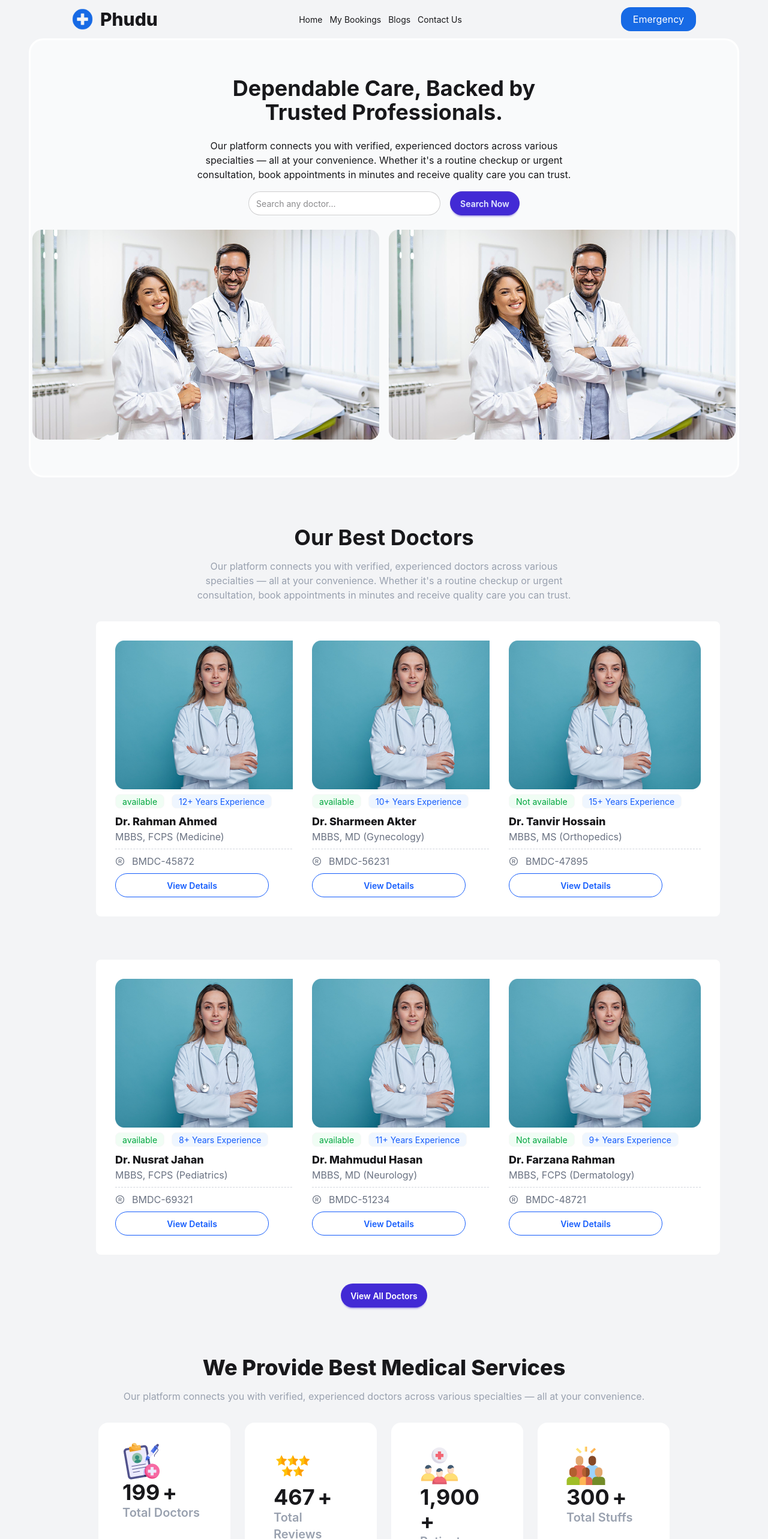
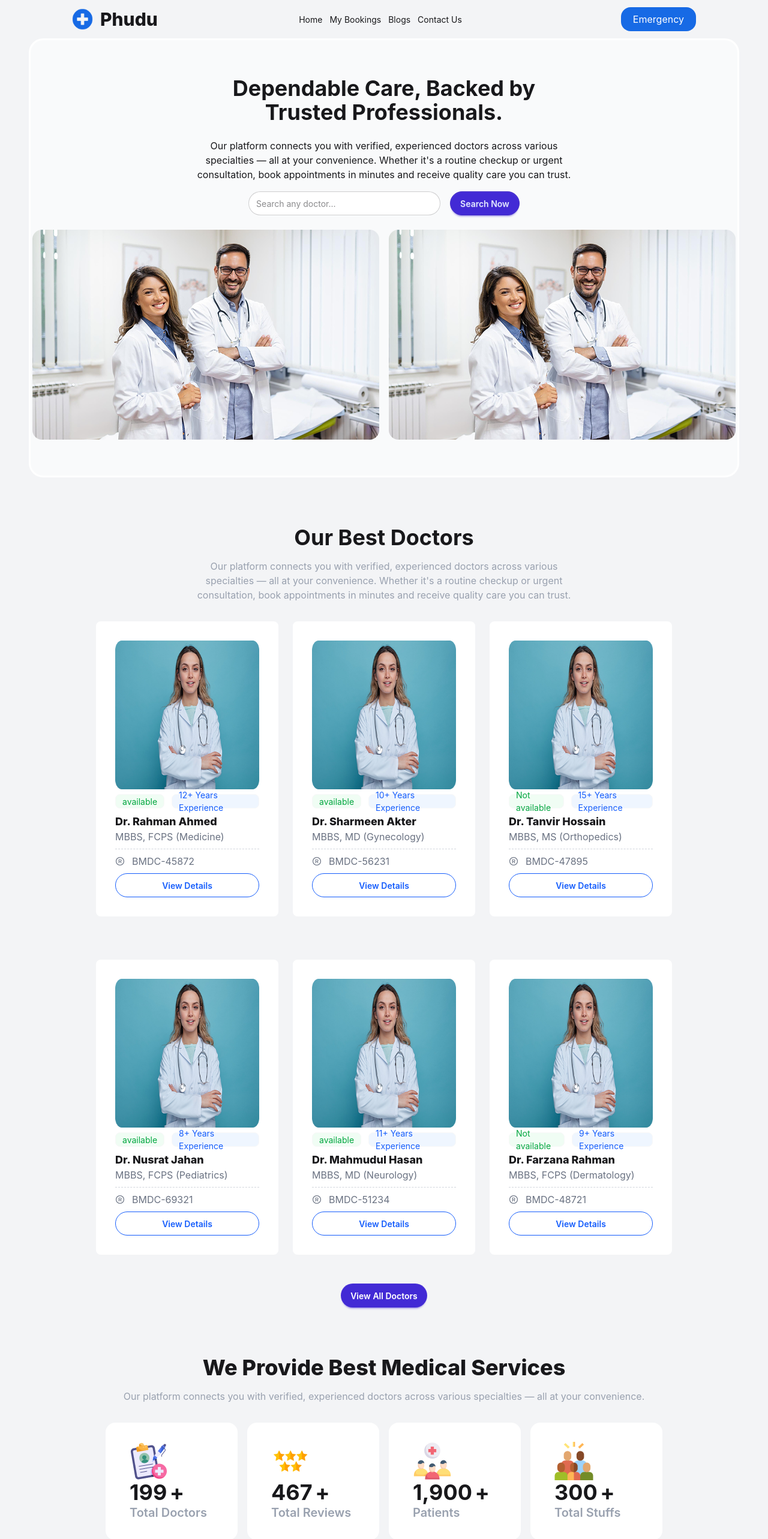
Before and after one commit to shompaaa/hospital-phudu, a React (Vite) app: page / in a window 1280 px wide. Shown: the top 2566 px of the page at 60% size. Built offline with nearby package versions, Linux system fonts and the light colour scheme.

Commit message:
make home page responsive for all device

```diff
--- a/src/components/Doctor/Doctor.jsx
+++ b/src/components/Doctor/Doctor.jsx
@@ -12,7 +12,7 @@ const Doctor = ({ doctor }) => {
   } = doctor;
   return (
 
-      <div className="card bg-white w-96 p-8 mb-12">
+      <div className="card bg-white p-8 mb-12">
         <figure>
           <img className="w-full h-62" src={image} alt="Doctor" />
         </figure>
@@ -35,6 +35,7 @@ const Doctor = ({ doctor }) => {
           </button>
         </div>
       </div>
+
   );
 };
 
--- a/src/components/Doctors/Doctors.jsx
+++ b/src/components/Doctors/Doctors.jsx
@@ -11,7 +11,7 @@ const visibleDoctors= showAll ? doctors : doctors.slice(0,6);
 
   return (
     // Title & Description
-    <div className="mx-40 mb-20">
+    <div className="lg:mx-40 mb-20">
       <div className="w-2/3 mx-auto text-center">
         <h2 className="text-4xl font-bold">Our Best Doctors</h2>
         <p className="text-gray-400 mt-4 mb-8">
--- a/src/components/Header/Navbar.jsx
+++ b/src/components/Header/Navbar.jsx
@@ -13,7 +13,7 @@ const Navbar = () => {
     </>
   );
   return (
-    <div className="navbar bg-gray-100 px-30">
+    <div className="navbar bg-gray-100 lg:px-30">
       <div className="navbar-start">
         <div className="dropdown">
           <div tabIndex={0} role="button" className="btn btn-ghost lg:hidden">
@@ -37,18 +37,19 @@ const Navbar = () => {
             tabIndex="-1"
             className="menu menu-sm dropdown-content bg-base-100 rounded-box z-1 mt-3 w-52 p-2 shadow"
           >
+            {links}
           </ul>
         </div>
         <div className="flex gap-3">
             <img width={35} src={logo} alt="Logo" />
-            <h2 className="text-3xl font-extrabold">Phudu</h2>
+            <h2 className="text-xl lg:text-3xl font-extrabold">Phudu</h2>
         </div>
       </div>
       <div className="navbar-center hidden lg:flex">
         <ul className="menu menu-horizontal px-1">{links}</ul>
       </div>
       <div className="navbar-end">
-        <a className="bg-[#176AE5] px-5 py-2 rounded-2xl text-white">Emergency</a>
+        <a className="bg-[#176AE5] px-3 lg:px-5 py-1 lg:py-2 rounded-2xl text-white">Emergency</a>
       </div>
     </div>
   );
--- a/src/components/Hero/Hero.jsx
+++ b/src/components/Hero/Hero.jsx
@@ -5,8 +5,8 @@ const Hero = () => {
   return (
     <>
     <div className="mb-20">
-      <div className="bg-gray-50 mx-12 px-40 py-15 text-center border-3 rounded-3xl border-white">
-        <div className="w-3/4 mx-auto">
+      <div className="bg-gray-50 lg:mx-12 px-1 py-2 lg:px-30 lg:py-15 text-center border-3 rounded-3xl border-white">
+        <div className="w-full md:w-2/3 mx-auto">
              <h1 className="text-4xl font-bold">
               Dependable Care, Backed by Trusted Professionals.
             </h1>
@@ -23,39 +23,11 @@ const Hero = () => {
               </label>
               <button className="btn btn-primary rounded-3xl">Search Now</button>
         </div>
-        <div className="flex gap-4 justify-center">
-            <img src={bannerImage} alt="" /><img src={bannerImage} alt="" />
+        <div className="flex flex-col md:flex-row gap-4 justify-center items-center">
+            <img className="w-full sm:w-3/4 md:w-4/9 lg:w-2/3 h-auto" src={bannerImage} alt="" /><img className="w-full sm:w-3/4 md:w-4/9 lg:w-2/3 h-auto" src={bannerImage} alt="" />
           </div>
       </div>
     </div>
-      {/* <div className=" bg-base-200">
-        <div className="-content text-center px-40 py-15">
-          <div className="w-2/3 bg-white">
-            <h1 className="text-4xl font-bold">
-              Dependable Care, Backed by Trusted Professionals.
-            </h1>
-            <p className="py-6">
-              Our platform connects you with verified, experienced doctors
-              across various specialties — all at your convenience. Whether it's
-              a routine checkup or urgent consultation, book appointments in
-              minutes and receive quality care you can trust.
-            </p>
-            <div className="flex gap-4">
-
-
-              <div className="flex">
-                <label className="input rounded-3xl">
-                <input type="search" required placeholder="Search" />
-              </label>
-              <button className="btn btn-primary rounded-3xl">Search Now</button>
-              </div>
-            </div>
-          </div>
-          <div className="flex gap-4">
-            <img src={doctor} alt="" /><img src={doctor} alt="" />
-          </div>
-        </div>
-      </div> */}
     </>
   );
 };
--- a/src/components/Services/Services.jsx
+++ b/src/components/Services/Services.jsx
@@ -20,20 +20,20 @@ const Services = () => {
       </div>
 
       {/* Services CountUp  */}
-      <div className="flex gap-6 justify-center">
-        <div className="bg-white px-10 py-8 rounded-2xl w-55">
+      <div className="flex flex-col md:flex-row gap-4 items-center justify-center mx-2">
+        <div className="bg-white px-6 py-4 lg:px-10 lg:py-8 rounded-2xl w-55">
           <img src={doctors} alt="" />
           <CountUp className="text-4xl font-bold" end={199} duration={5} />{" "}
           <span className="text-4xl font-bold">+</span>
           <p className="text-xl text-gray-400 font-semibold">Total Doctors</p>
         </div>
-        <div className="bg-white px-12 py-10 rounded-2xl w-55">
+        <div className="bg-white px-6 py-4 lg:px-10 lg:py-8 rounded-2xl w-55">
           <img src={review} alt="" />
           <CountUp className="text-4xl font-bold" end={467} duration={5} />{" "}
           <span className="text-4xl font-bold">+</span>
           <p className="text-xl text-gray-400 font-semibold">Total Reviews</p>
         </div>
-        <div className="bg-white px-12 py-10 rounded-2xl w-55">
+        <div className="bg-white px-6 py-4 lg:px-10 lg:py-8 rounded-2xl w-55">
           <img src={patients} alt="" />
           <CountUp
             className="text-4xl font-bold"
@@ -43,7 +43,7 @@ const Services = () => {
           <span className="text-4xl font-bold">+</span>
           <p className="text-xl text-gray-400 font-semibold">Patients</p>
         </div>
-        <div className="bg-white px-12 py-10 rounded-2xl w-55">
+        <div className="bg-white px-6 py-4 lg:px-10 lg:py-8 rounded-2xl w-55">
           <img src={stuffs} alt="" />
           <CountUp className="text-4xl font-bold" end={300} duration={5} />{" "}
           <span className="text-4xl font-bold">+</span>
```
